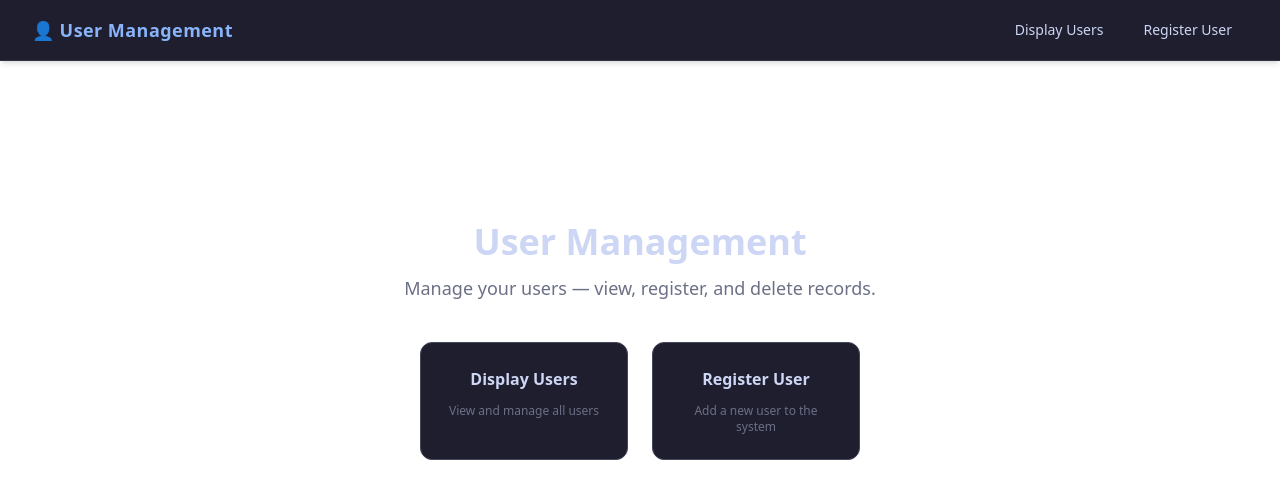
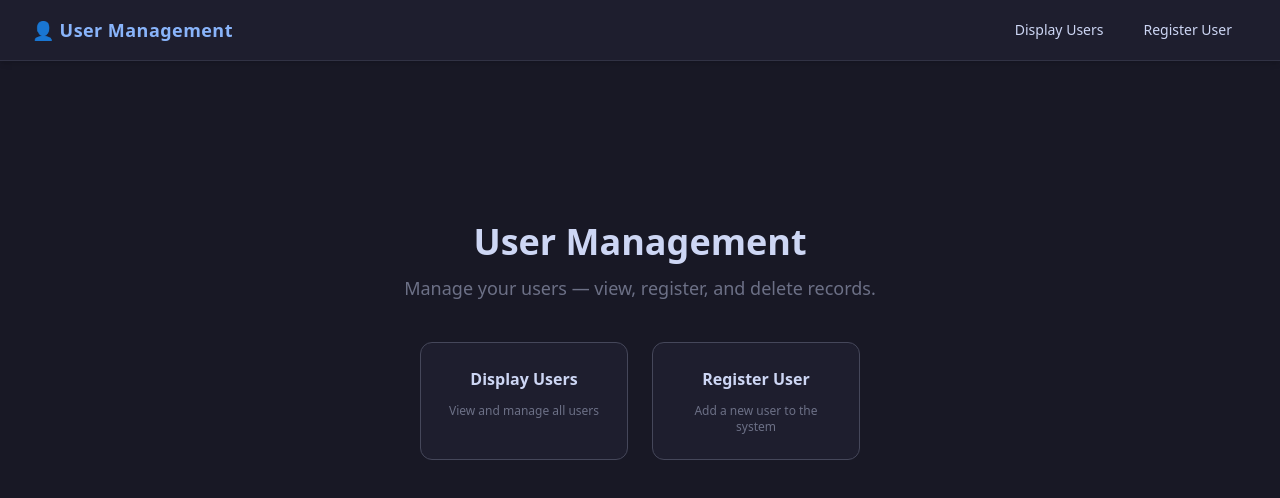
Before and after one commit to ptzivaras/UserHub, a React (Vite) app in the folder frontend/userhub-ui/: page / in a window 1280 px wide. Shown: the top 498 px of the page. Built offline with nearby package versions, Linux system fonts and the light colour scheme.

Commit message:
style(app): dark background

```diff
--- a/frontend/userhub-ui/src/App.jsx
+++ b/frontend/userhub-ui/src/App.jsx
@@ -32,6 +32,7 @@ function Navbar() {
 function App() {
   return (
     <BrowserRouter>
+      <div className="min-h-screen bg-[#181825]">
         <Navbar />
         <Routes>
           <Route path="/" element={<HomePage />} />
@@ -39,6 +40,7 @@ function App() {
           <Route path="/users/:id" element={<UserDetailPage />} />
           <Route path="/register" element={<RegisterUserPage />} />
         </Routes>
+      </div>
     </BrowserRouter>
   )
 }
```
Lines whose indentation alone changed are shown as unchanged.
